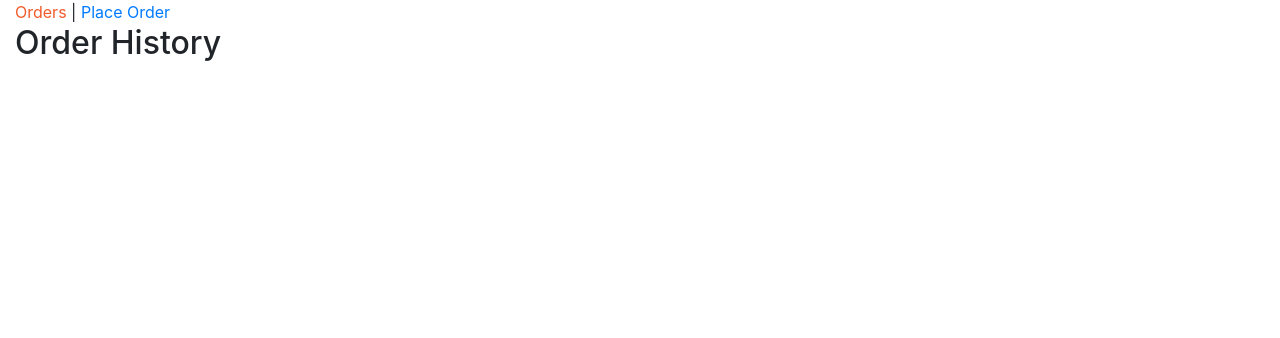
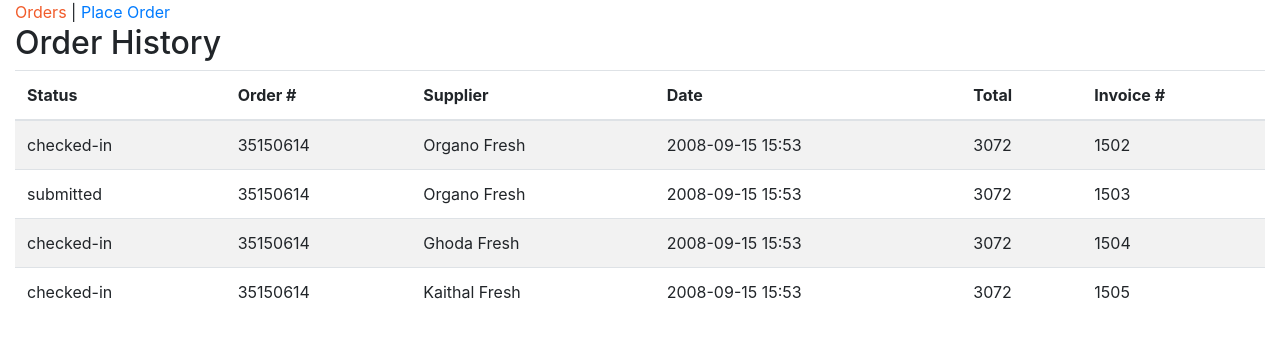
Before and after one commit to firehawk895/orderclap, a React app: page / in a window 1280 px wide. Shown: the top 338 px of the page. Built offline with nearby package versions, Linux system fonts and the light colour scheme.

Commit message:
Static Order History
* static data
* React strap being used

```diff
--- a/src/components/orders/OrdersPage.js
+++ b/src/components/orders/OrdersPage.js
@@ -1,8 +1,104 @@
 import React from "react";
+import { Table } from "reactstrap";
+import Moment from "react-moment";
+
+const ORDERS = [
+  {
+    id: 35150614,
+    status: "checked-in",
+    supplier: "Organo Fresh",
+    order_placed: "20080915T155300",
+    order_total: 3072,
+    invoice_no: "1502"
+  },
+  {
+    id: 35150614,
+    status: "submitted",
+    supplier: "Organo Fresh",
+    order_placed: "20080915T155300",
+    order_total: 3072,
+    invoice_no: "1503"
+  },
+  {
+    id: 35150614,
+    status: "checked-in",
+    supplier: "Ghoda Fresh",
+    order_placed: "20080915T155300",
+    order_total: 3072,
+    invoice_no: "1504"
+  },
+  {
+    id: 35150614,
+    status: "checked-in",
+    supplier: "Kaithal Fresh",
+    order_placed: "20080915T155300",
+    order_total: 3072,
+    invoice_no: "1505"
+  }
+];
+
+class OrderRow extends React.Component {
+  render() {
+    const order = this.props.order;
+    const id = order.id;
+    const status = order.status;
+    const supplier = order.supplier;
+    const order_placed = order.order_placed;
+    const order_total = order.order_total;
+    const invoice_no = order.invoice_no;
+    return (
+      <tr>
+        <td>{status}</td>
+        <td>{id}</td>
+        <td>{supplier}</td>
+        <td>
+          <Moment format="YYYY-MM-DD HH:mm">{order_placed}</Moment>
+        </td>
+        <td>{order_total}</td>
+        <td>{invoice_no}</td>
+      </tr>
+    );
+  }
+}
+
+class OrderTable extends React.Component {
+  render() {
+    const rows = [];
+    this.props.orders.forEach(order => {
+      rows.push(<OrderRow key={order.id} order={order} />);
+    });
+    return (
+      <Table striped hover>
+        <thead>
+          <tr>
+            <th>Status</th>
+            <th>Order #</th>
+            <th>Supplier</th>
+            <th>Date</th>
+            <th>Total</th>
+            <th>Invoice #</th>
+          </tr>
+        </thead>
+        <tbody>{rows}</tbody>
+      </Table>
+    );
+  }
+}
+
+class FilterableOrdersTable extends React.Component {
+  render() {
+    return <OrderTable orders={ORDERS} />;
+  }
+}
 
 class OrdersPage extends React.Component {
   render() {
-    return <h2>Order History</h2>;
+    return (
+      <>
+        <h2>Order History</h2>
+        <FilterableOrdersTable orders={ORDERS} />
+      </>
+    );
   }
 }
 
```
Also changed, not shown: package.json (+6 -3 lines), 1 other file (tests, documents, lock files or other folders).
